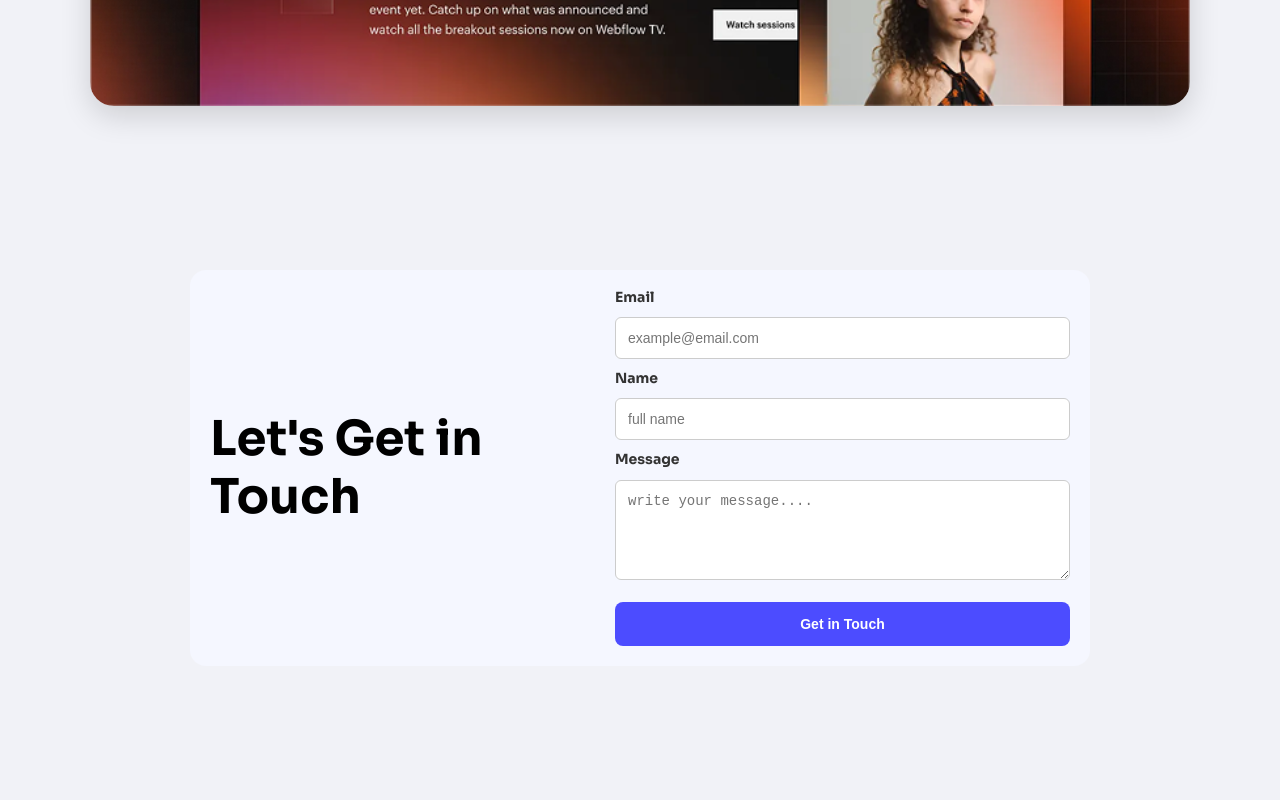
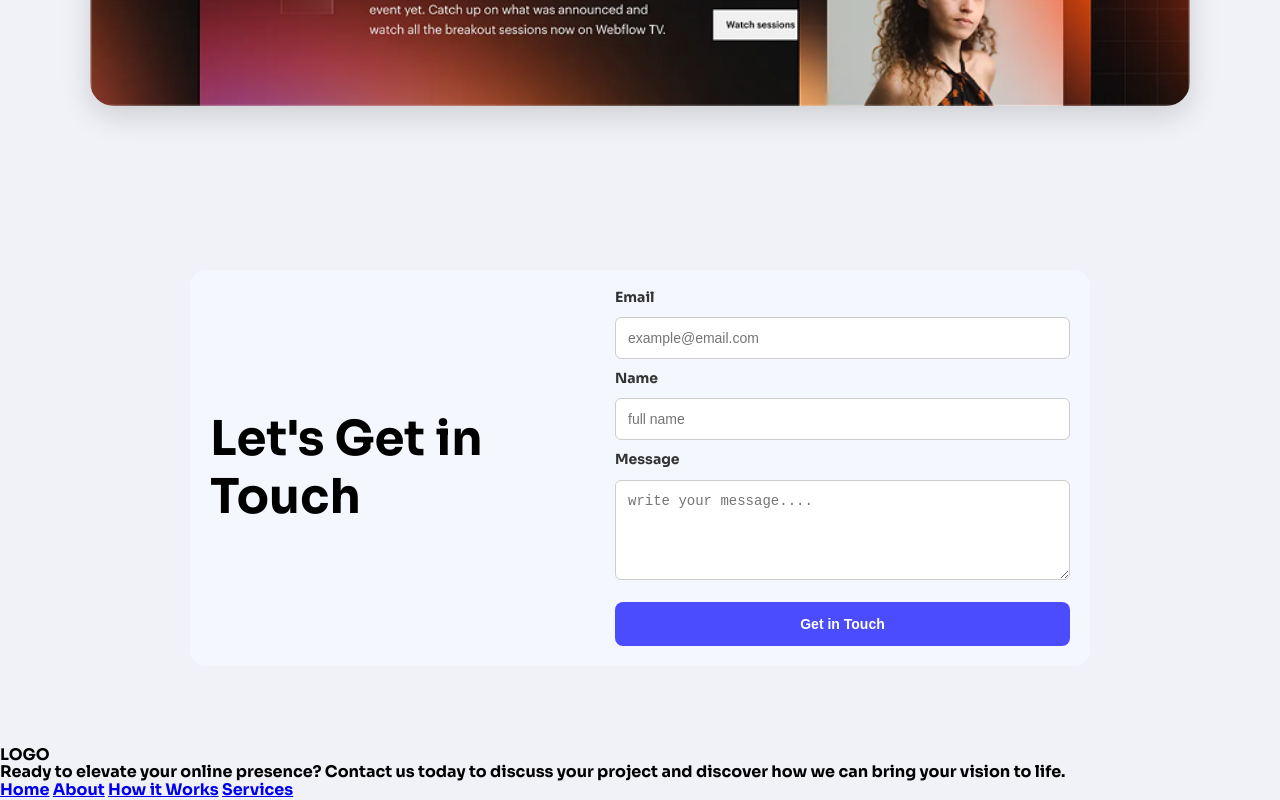
Before and after one commit to Rt-fashion/my-assignment-01, a plain HTML site: page index.html in a window 1280 px wide. Shown: the part 2396-3196 px from the top of the page. Before the commit the page ends 3142 px from the top, so only its background shows below. Drawn offline with Linux system fonts and the light colour scheme.

Commit message:
add footer section

```diff
--- a/index.html
+++ b/index.html
@@ -155,6 +155,21 @@
 
 </main>
 
+<footer class="footer">
+    <div class="footer-logo">LOGO</div>
+    <p class="footer-description">
+      Ready to elevate your online presence? Contact us today to discuss your project
+      and discover how we can bring your vision to life.
+    </p>
+    <nav class="footer-nav">
+      <a href="#action">Home</a>
+      <a href="#stats">About</a>
+      <a href="#focus">How it Works</a>
+      <a href="#contact">Services</a>
+    </nav>
+  </footer>
+
+
 
   </body>
 
```
